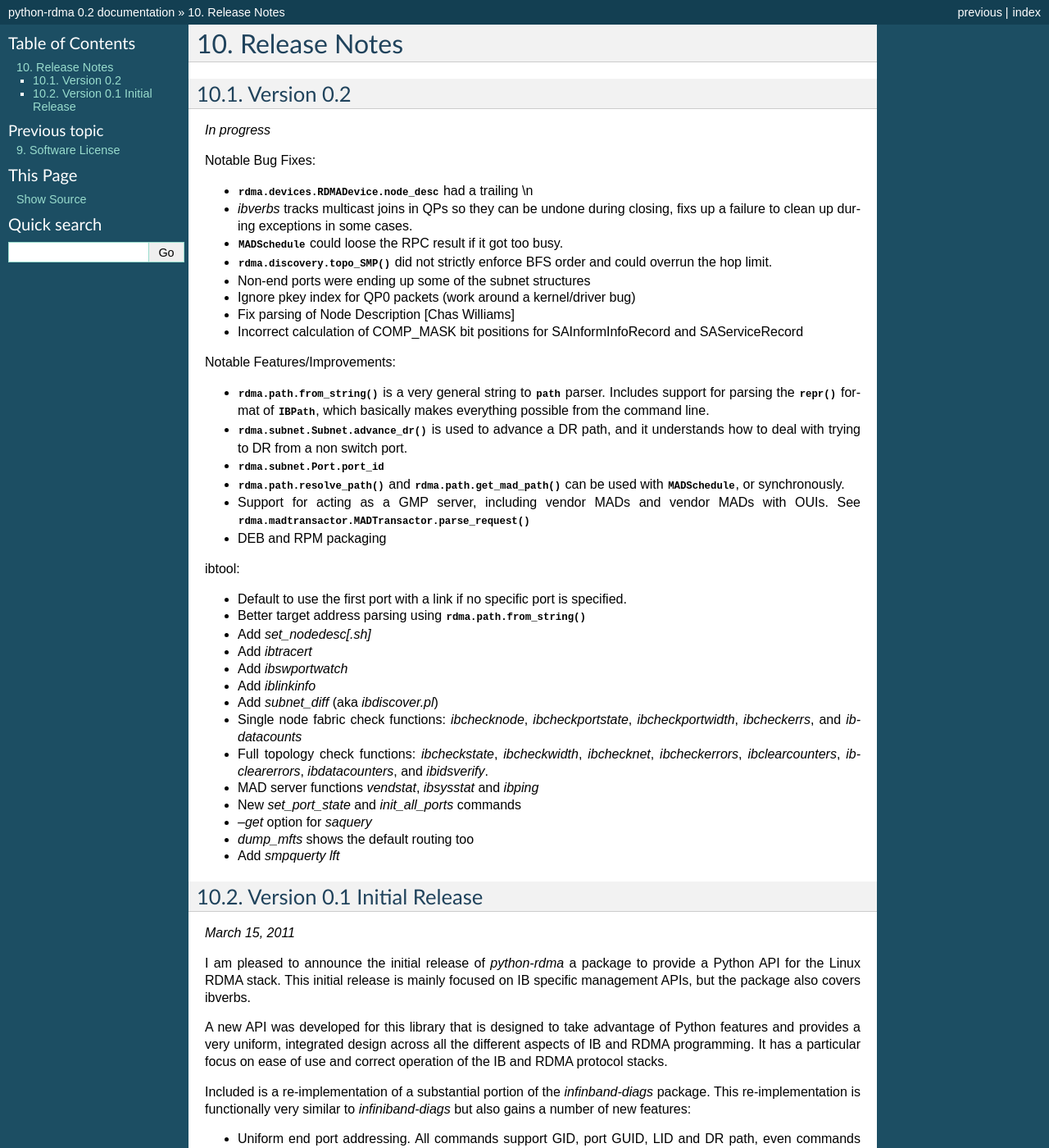
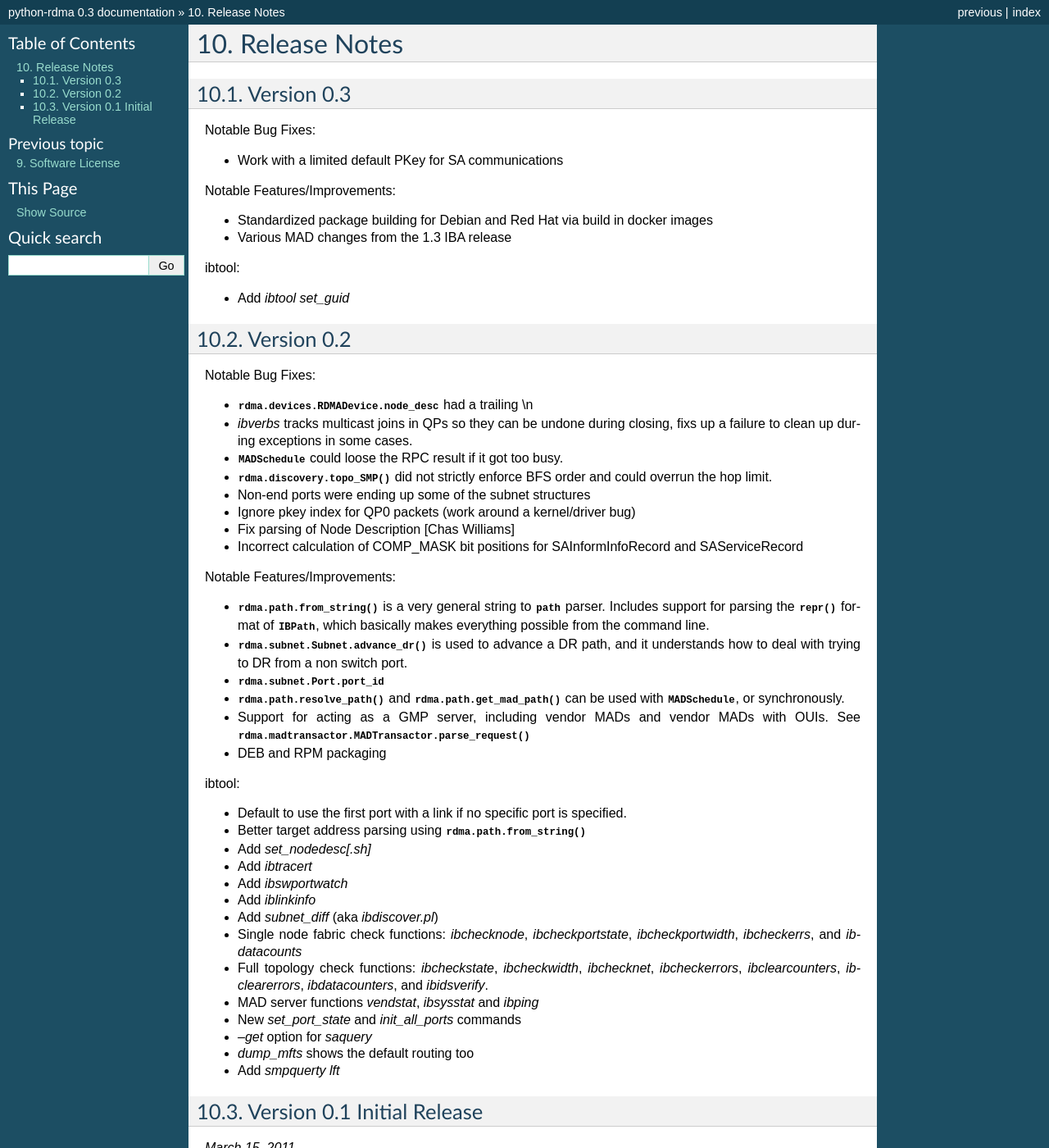
Before and after one commit to jgunthorpe/python-rdma, a Sphinx documentation site: the page built from doc/releases.rst, in a window 1280 px wide and 1400 px high. Shown: the whole window at 82% size. Built offline with Sphinx 7.4.7, drawn with Linux system fonts in a browser that asks for light colours; the version number is read from the project's files by our own code; some of the changed text lies outside the part shown.

Commit message:
Version 0.3

```diff
--- a/doc/release-0.2.rst
+++ b/doc/release-0.2.rst
@@ -1,7 +1,5 @@
 Version 0.2
 ===========
-
-`In progress`
 
 Notable Bug Fixes:
 
--- /dev/null
+++ b/doc/release-0.3.rst
@@ -0,0 +1,16 @@
+Version 0.3
+===========
+
+Notable Bug Fixes:
+
+- Work with a limited default PKey for SA communications
+
+Notable Features/Improvements:
+
+- Standardized package building for Debian and Red Hat via build in docker
+  images
+- Various MAD changes from the 1.3 IBA release
+
+ibtool:
+
+- Add `ibtool set_guid`
--- a/doc/releases.rst
+++ b/doc/releases.rst
@@ -2,5 +2,6 @@
  Release Notes
 ===============
 
+.. include:: release-0.3.rst
 .. include:: release-0.2.rst
 .. include:: release-0.1.rst
--- a/rdma/__init__.py
+++ b/rdma/__init__.py
@@ -3,7 +3,7 @@ import sys
 import os
 import os.path
 
-__version__ = "0.2";
+__version__ = "0.3";
 
 class RDMAError(Exception):
     '''General exception class for RDMA related errors.'''
```
Also changed, not shown: 2 other files.
